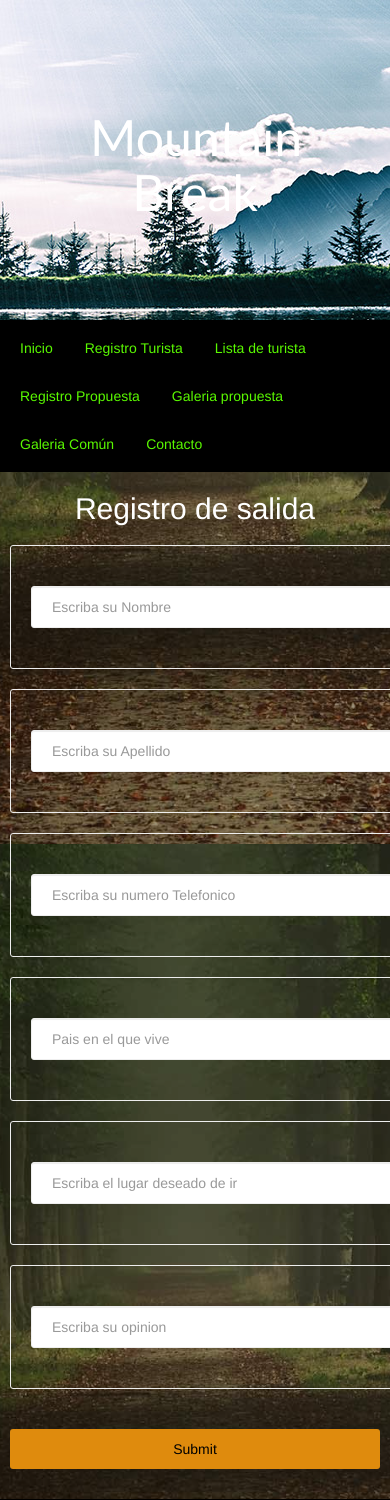
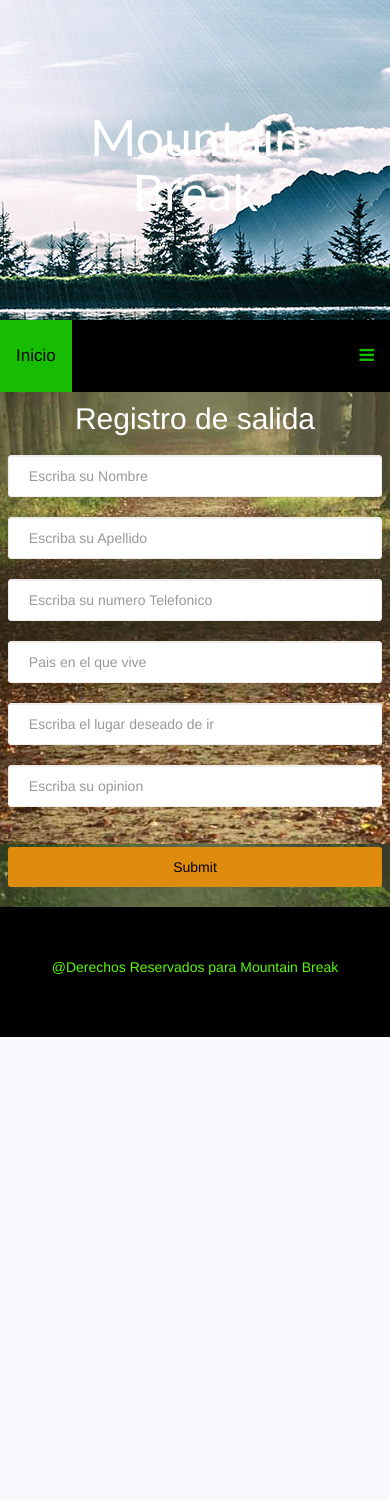
Before and after one commit to aguileralabra/mountainer, a Django app: page /FormularioTurist in a window 390 px wide; the page is wider, and only the part inside the window is pictured. Shown: the top 1500 px of that part. After the commit the page ends 1037 px from the top of that part, so only its background shows below. Run offline with Django 3.2, Linux system fonts and the light colour scheme; some libraries are stand-ins or nearby versions.

Commit message:
menu responsive solucionado

```diff
--- a/mountainer/mysite/mountain/static/css/style.css
+++ b/mountainer/mysite/mountain/static/css/style.css
@@ -51,6 +51,69 @@ li a:hover {
   color: black;
   text-decoration: none;
 }
+
+.topnav {
+	overflow: hidden;
+	background-color: rgb(0, 0, 0);
+  }
+
+  .topnav a {
+	float: left;
+	display: block;
+	color:rgba(29, 245, 0, 0.774);
+	text-align: center;
+	padding: 24px 16px;
+	text-decoration: none;
+	font-size: 17px;
+  }
+
+  .topnav a:hover {
+	background-color: rgba(29, 245, 0, 0.774);
+	color: black;
+  }
+
+  .topnav a.active {
+	background-color: rgba(29, 245, 0, 0.774);
+	color: rgb(0, 0, 0);
+  }
+
+  .topnav .icon {
+	display: none;
+  }
+
+  @media screen and (max-width: 1000px) {
+	.topnav a:not(:first-child) {display: none;}
+	.topnav a.icon {
+	  float: right;
+	  display: block;
+	}
+  }
+
+  @media screen and (max-width: 1000px) {
+	.topnav.responsive {position: relative;}
+	.topnav.responsive .icon {
+	  position: absolute;
+	  right: 0;
+	  top: 0;
+	}
+	.topnav.responsive a {
+	  float: none;
+	  display: block;
+	  text-align: left;
+	}
+  }
+
+
+
+
+
+
+
+
+
+
+
+
 
 #contenedortotal{
 	display: flex;
--- a/mountainer/mysite/mountain/templates/FormularioTurist.html
+++ b/mountainer/mysite/mountain/templates/FormularioTurist.html
@@ -3,30 +3,19 @@
 
 
 {% block content %}
-<form id="maining" method="post">
+<div id="listaturista">
+<form id="" method="post">
     <h4>Registro de salida</h4>
     {% csrf_token %}
-    <div class="label-grupos">
     {{ form.Nombre}}
-    </div>
-    <div class="label-grupos">
     {{ form.Apellido}}
-    </div>
-    <div class="label-grupos">
     {{ form.telefono}}
-    </div>
-    <div class="label-grupos">
     {{ form.pais}}
-    </div>
-    <div class="label-grupos">
     {{ form.lugar}}
-     </div>
-    <div class="label-grupos">
     {{ form.Opinion}}
-    </div>
     <br>
     <input type="submit" class="btn"></button>
 
 </form>
-
+</div>
 {% endblock %}
--- a/mountainer/mysite/mountain/templates/base_generic.html
+++ b/mountainer/mysite/mountain/templates/base_generic.html
@@ -5,6 +5,7 @@
     {% block title %}<title>Mountain Break</title>{% endblock %}
 		  <meta charset="utf-8">
 		  <meta name="viewport" content="width=device-width, initial-scale=1">
+		  <link rel="stylesheet" href="https://cdnjs.cloudflare.com/ajax/libs/font-awesome/4.7.0/css/font-awesome.min.css">
 		  <link rel="stylesheet" href="https://maxcdn.bootstrapcdn.com/bootstrap/3.4.0/css/bootstrap.min.css">
 		  <script src="https://ajax.googleapis.com/ajax/libs/jquery/3.4.1/jquery.min.js"></script>
 		  <script src="https://maxcdn.bootstrapcdn.com/bootstrap/3.4.0/js/bootstrap.min.js"></script>
@@ -22,17 +23,29 @@
 			<h1> Mountain Break</h1>
         </header>
     {% block sidebar %}
-		<nav>
-		<ul>
-		  <li><a href="{% url 'index' %}">Inicio</a></li>
-		  <li><a href="{% url 'FormularioTurist' %}">Registro Turista</a></li>
-		  <li><a href="{% url 'turists' %}">Lista de turista</a></li>
-		  <li><a href="{% url 'Propuestas' %}">Registro Propuesta</a></li>
-		  <li><a href="{% url 'imagens' %}">Galeria propuesta</a></li>
-		  <li><a href="{% url 'galeria' %}">Galeria Común</a></li>
-		  <li><a href="{% url 'contacto' %}">Contacto</a></li>
-		</ul>
-      </nav>
+	  <div class="topnav" id="myTopnav">
+    <a href="{% url 'index' %}" class="active">Inicio</a>
+	<a href="{% url 'FormularioTurist' %}">Registro Turista</a>
+	<a href="{% url 'turists' %}">Lista de turista</a>
+	<a href="{% url 'Propuestas' %}">Registro Propuesta</a>
+	<a href="{% url 'imagens' %}">Galeria propuesta</a>
+	<a href="{% url 'galeria' %}">Galeria Común</a>
+	<a href="{% url 'contacto' %}">Contacto</a>
+		<a href="javascript:void(0);" class="icon" onclick="myFunction()">
+		  <i class="fa fa-bars"></i>
+		</a>
+	  </div>
+
+	  <script>
+	  function myFunction() {
+		var x = document.getElementById("myTopnav");
+		if (x.className === "topnav") {
+		  x.className += " responsive";
+		} else {
+		  x.className = "topnav";
+		}
+	  }
+	  </script>
     {% endblock %}
     {% block content %}{% endblock %}
       <footer>
```
Also changed, not shown: mountainer/mysite/mountain/templates/Propuestas.html (+4 -7 lines).
